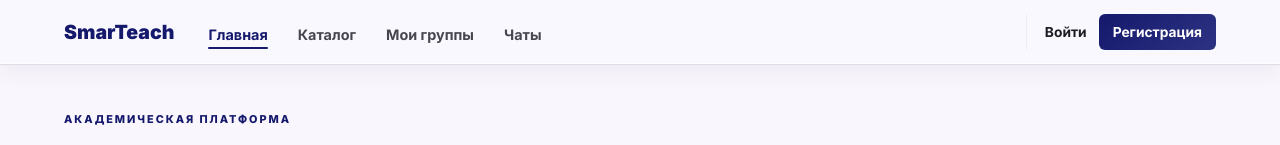
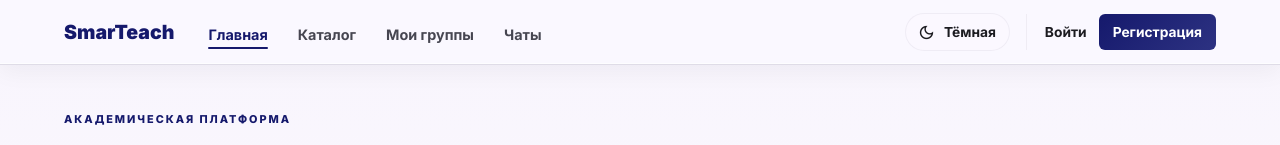
Before and after one commit to smrcdr/SmartTeach, a Vue app in the folder apps/web/: page / in a window 1280 px wide. Shown: the top 145 px of the page. Built offline with nearby package versions, Linux system fonts and the light colour scheme; no server answers.

Commit message:
Expose theme switch in navbar

```diff
--- a/apps/web/src/shared/ui/AppTopNav.vue
+++ b/apps/web/src/shared/ui/AppTopNav.vue
@@ -22,8 +22,9 @@ const isProfileMenuOpen = ref(false)
 const profileRef = ref<HTMLElement | null>(null)
 const { theme, toggleTheme } = useTheme()
 const userInitial = computed(() => auth.user?.displayName.slice(0, 1).toUpperCase() ?? '')
-const themeMenuIcon = computed(() => theme.value === 'dark' ? 'light_mode' : 'dark_mode')
-const themeMenuLabel = computed(() => theme.value === 'dark' ? 'Светлая тема' : 'Тёмная тема')
+const themeToggleIcon = computed(() => theme.value === 'dark' ? 'light_mode' : 'dark_mode')
+const themeToggleLabel = computed(() => theme.value === 'dark' ? 'Светлая' : 'Тёмная')
+const themeToggleAriaLabel = computed(() => theme.value === 'dark' ? 'Включить светлую тему' : 'Включить тёмную тему')
 
 function toggleProfileMenu() {
   isProfileMenuOpen.value = !isProfileMenuOpen.value
@@ -100,6 +101,17 @@ onBeforeUnmount(() => {
       </div>
 
       <div class="top-nav__actions">
+        <button
+          class="top-nav__theme-toggle"
+          type="button"
+          :aria-label="themeToggleAriaLabel"
+          @click="toggleTheme"
+        >
+          <span class="material-symbols-outlined top-nav__theme-toggle-icon" aria-hidden="true">
+            {{ themeToggleIcon }}
+          </span>
+          <span>{{ themeToggleLabel }}</span>
+        </button>
         <div v-if="auth.isAuthenticated && auth.user" ref="profileRef" class="top-nav__user top-nav__profile">
           <button
             class="top-nav__profile-trigger"
@@ -125,10 +137,6 @@ onBeforeUnmount(() => {
               <span class="material-symbols-outlined top-nav__menu-icon" aria-hidden="true">edit</span>
               Редактировать профиль
             </RouterLink>
-            <button class="top-nav__profile-menu-theme" type="button" role="menuitem" @click="toggleTheme">
-              <span class="material-symbols-outlined top-nav__menu-icon" aria-hidden="true">{{ themeMenuIcon }}</span>
-              {{ themeMenuLabel }}
-            </button>
             <button class="top-nav__profile-menu-logout" type="button" role="menuitem" @click="logout">
               <span
                 id="logout"
@@ -255,10 +263,38 @@ onBeforeUnmount(() => {
 .top-nav__profile-trigger span,
 .top-nav__auth-actions a,
 .top-nav__profile-menu a,
-.top-nav__profile-menu button {
+.top-nav__profile-menu button,
+.top-nav__theme-toggle {
   color: var(--color-text);
   font-size: 0.86rem;
   font-weight: 650;
+}
+
+.top-nav__theme-toggle {
+  align-items: center;
+  background: var(--color-surface);
+  border: 1px solid var(--color-divider);
+  border-radius: 999px;
+  cursor: pointer;
+  display: inline-flex;
+  gap: 8px;
+  min-height: 38px;
+  padding: 0 13px 0 11px;
+  transition: background-color 0.18s ease, border-color 0.18s ease, color 0.18s ease;
+}
+
+.top-nav__theme-toggle:hover {
+  background: var(--color-menu-hover);
+  border-color: var(--color-primary);
+  color: var(--color-primary);
+}
+
+.top-nav__theme-toggle-icon {
+  font-family: 'Material Symbols Outlined';
+  font-size: 19px;
+  font-style: normal;
+  font-weight: 400;
+  line-height: 1;
 }
 
 .top-nav__auth-actions {
@@ -359,7 +395,8 @@ onBeforeUnmount(() => {
 @media (max-width: 860px) {
   .top-nav__links,
   .top-nav__user,
-  .top-nav__auth-actions {
+  .top-nav__auth-actions,
+  .top-nav__theme-toggle {
     display: none;
   }
 
```
Also changed, not shown: 1 other file (tests, documents, lock files or other folders).
